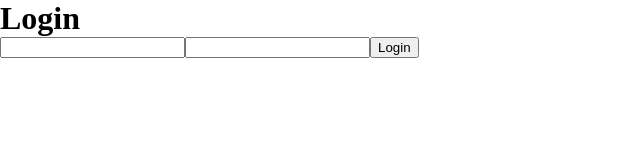
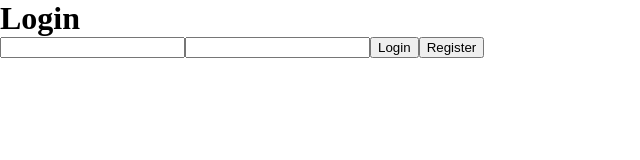
Before and after one commit to arunas-cesonis/SampleCloud, a React (Create React App) app in the folder client/: page /login in a window 1280 px wide. Shown: the top 160 px of the page, without its empty margins (0-640 px from the left). Built offline with nearby package versions, Linux system fonts and the light colour scheme.

Commit message:
Working on Register form.

```diff
--- a/client/src/components/Login.jsx
+++ b/client/src/components/Login.jsx
@@ -28,6 +28,13 @@ class Login extends Component {
 		event.preventDefault();
 	}
 
+	handleRegisterButton = event => {
+		event.preventDefault();
+		this.setState({
+			register: true,
+		});
+	}
+
 	handleLogin = event => {
 		event.preventDefault();
 		axios.post('http://localhost:3010/api/login', {
@@ -48,14 +55,14 @@ class Login extends Component {
 			return (
 				<div>
 					<Header username={this.state.serverUsername} />
-					<UserPage username={this.state.serverUsername} />
+					<UserPage username={this.state.serverUsername}
+						logged={this.state.serverLogged} />
 				</div>
 			);
 		} else if (this.state.register) {
 			console.log('Please register.');
 			return (
-				<form onSubmit={this.handleRegister}>
-				</form>
+				<Register />
 			);
 		} else {
 			return (
@@ -70,10 +77,17 @@ class Login extends Component {
 					<button type='submit' onClick={this.handleLogin}>
 					Login
 					</button>
+					<button type='submit' onClick={this.handleRegisterButton}>
+					Register
+					</button>
 				</div>
 			);
 		}
 	}
 }
 
+const Register = (props) =>
+	<form onSubmit={this.handleRegister}>
+	</form>
+
 export default Login;
--- a/client/src/components/UserPage.jsx
+++ b/client/src/components/UserPage.jsx
@@ -6,10 +6,12 @@ class UserPage extends Component {
 		super(props);
 		this.state = {
 			currentUser: this.props.username,
+			//I might need to keep this going to maintain the session
+			logged: this.props.logged,
 		};
 	}
 	render() {
-		console.log('From UserPage component. Logged in as: ', this.state.currentUser);
+		console.log('From UserPage component. Logged in as: ', this.state.currentUser, ' ', this.state.logged);
 		return (
 			<div>
 				<Main />
```
